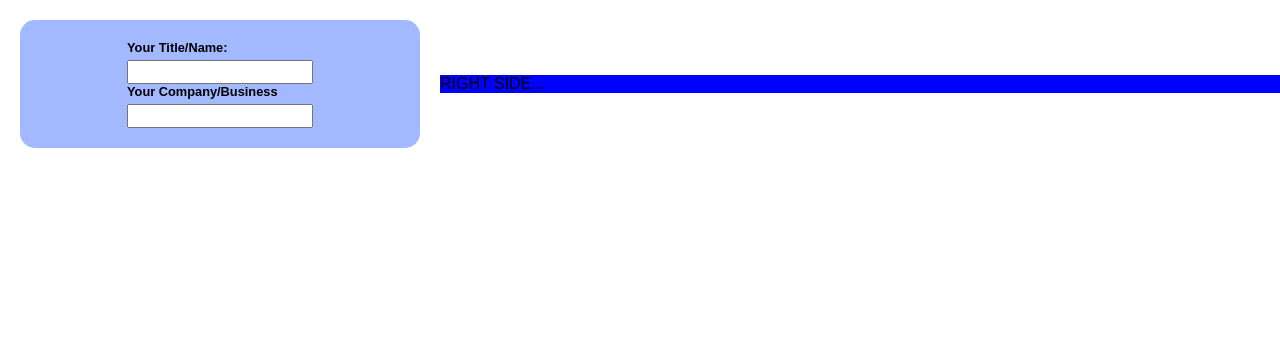
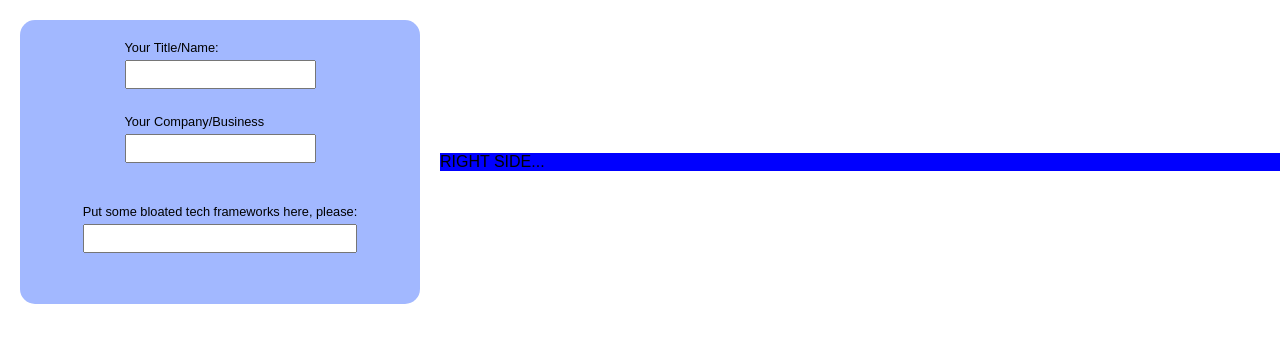
Before and after one commit to landaverdend/portfolio-site, a React (Vite) app: page / in a window 1280 px wide. Shown: the top 342 px of the page. Built offline with nearby package versions, Linux system fonts and the light colour scheme.

Commit message:
adding chip component

```diff
--- /dev/null
+++ b/src/components/chipInput/ChipInput.tsx
@@ -0,0 +1,47 @@
+import './chip-input.css';
+import { useState } from 'react';
+
+type CIProps = {
+  label: string;
+};
+export default function ChipInput({ label }: CIProps) {
+  const [techKeywordChips, setTechKeywordChips] = useState<Array<string>>([]);
+  const [chipInputValue, setChipInputValue] = useState<string>('');
+
+  const handleKeyDown = (event: React.KeyboardEvent<HTMLInputElement>) => {
+    if (event.key === 'Enter' && chipInputValue !== '') {
+      setTechKeywordChips((prev) => [...prev, chipInputValue]);
+      setChipInputValue('');
+    }
+  };
+
+  return (
+    <div className="chip-input">
+      <label>
+        {label}
+        <input
+          type="text"
+          onKeyDown={handleKeyDown}
+          value={chipInputValue}
+          onChange={(e) => setChipInputValue(e.target.value)}></input>
+      </label>
+
+      <div className="chip-container">
+        {[...techKeywordChips].map((str) => {
+          return (
+            <span key={crypto.randomUUID()} className="chip">
+              {str}
+              <span
+                className="close"
+                onClick={() => {
+                  setTechKeywordChips(techKeywordChips.filter((el) => el !== str));
+                }}>
+                ✕
+              </span>
+            </span>
+          );
+        })}
+      </div>
+    </div>
+  );
+}
--- /dev/null
+++ b/src/components/chipInput/chip-input.css
@@ -0,0 +1,36 @@
+.chip-input {
+  display: flex;
+  flex-direction: column;
+  max-width: 100%;
+  gap: 15px;
+
+  border: 1px solid rgb(162, 184, 255);
+  border-radius: 5px;
+  padding: 15px;
+
+  .chip-container {
+    display: flex;
+    gap: 5px;
+
+    .chip {
+      display: flex;
+      align-items: center;
+      justify-content: center;
+      gap: 7.5px;
+
+      background-color: lightgray;
+      padding: 5px 6px 5px 6px;
+      border-radius: 8px;
+    }
+
+    .close {
+      padding: 4px 7px 4px 7px;
+    }
+
+    .close:hover {
+      background-color: gray;
+      border-radius: 50px;
+      cursor: pointer;
+    }
+  }
+}
--- a/src/views/coverLetterGeneratorView/CoverLetterGeneratorView.tsx
+++ b/src/views/coverLetterGeneratorView/CoverLetterGeneratorView.tsx
@@ -1,20 +1,21 @@
 import './cover-letter-generator-view.css';
+import ChipInput from '@/components/chipInput/ChipInput';
 
 export default function CoverLetterGeneratorView() {
   return (
     <div className="generator-container">
-      <div className="form-controls">
-        <form>
+      <form className="form-controls">
         <label>
-            <b>Your Title/Name:</b>
+          Your Title/Name:
           <input type="text"></input>
         </label>
         <label>
-            <b>Your Company/Business</b>
+          Your Company/Business
           <input type="text"></input>
         </label>
+
+        <ChipInput label={'Put some bloated tech frameworks here, please:'} />
       </form>
-      </div>
       <div className="letter-container">RIGHT SIDE...</div>
     </div>
   );
--- a/src/views/coverLetterGeneratorView/cover-letter-generator-view.css
+++ b/src/views/coverLetterGeneratorView/cover-letter-generator-view.css
@@ -11,6 +11,7 @@
     flex-direction: column;
     align-items: center;
     justify-content: center;
+    gap: 25px;
 
     margin: 20px;
     padding: 20px;
@@ -26,7 +27,7 @@
       font-size: 0.8rem;
 
       input {
-        padding: 2.5px;
+        padding: 5px;
       }
 
       select {
```
Lines whose indentation alone changed are shown as unchanged.
